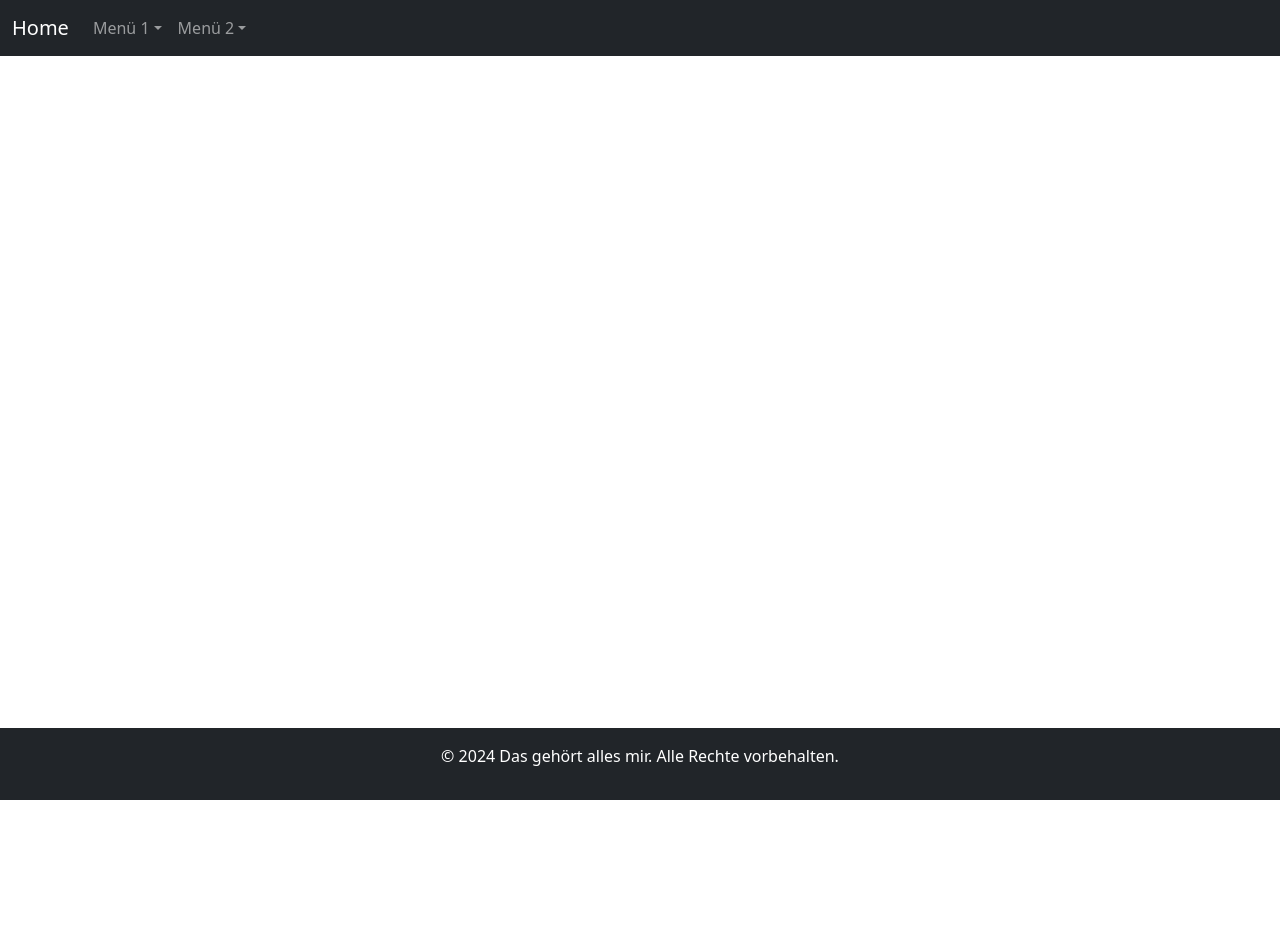
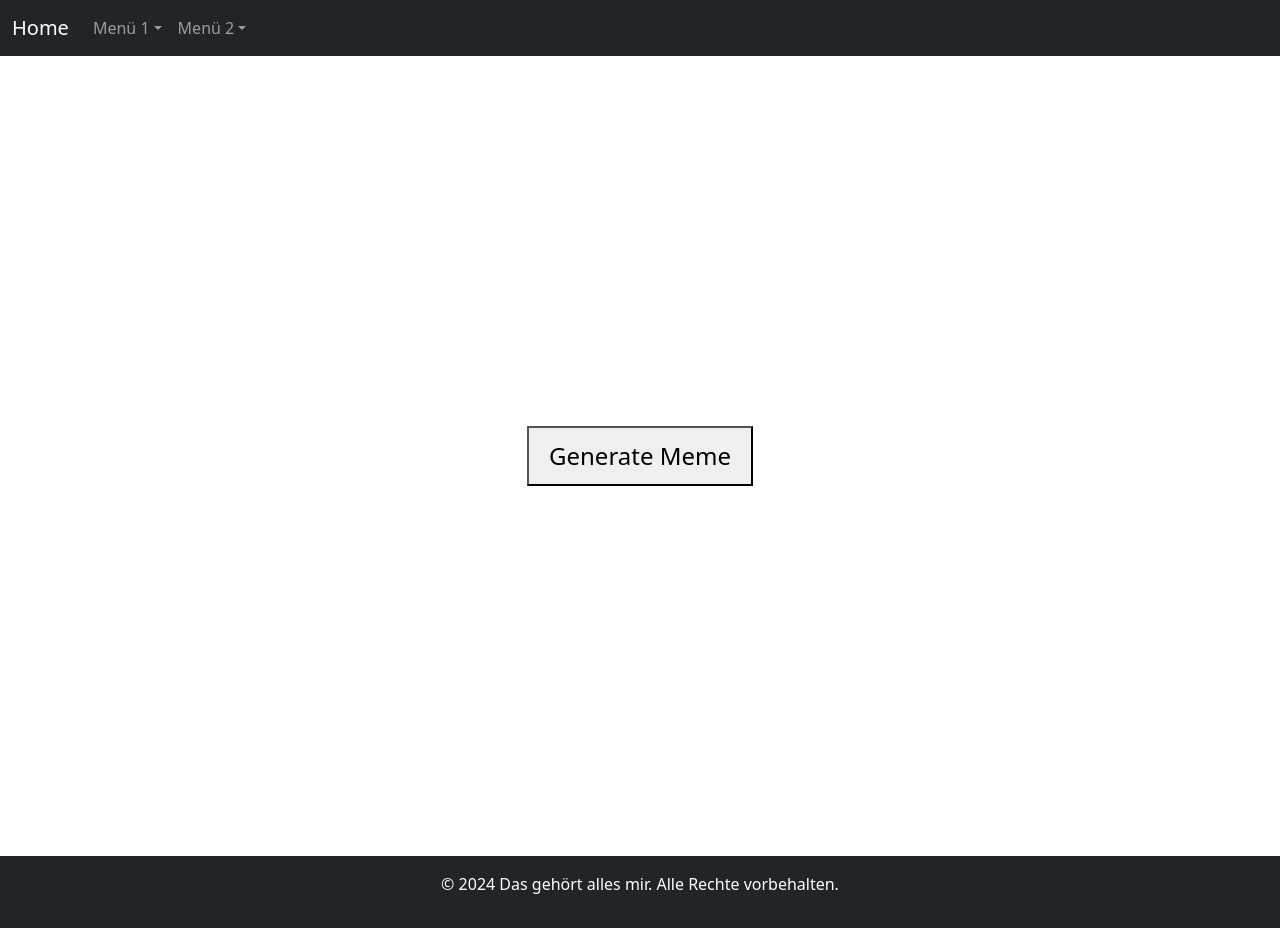
Before and after one commit to SirRazac/my-frontend-project, a React (Create React App) app: page /memegenerator in a window 1280 px wide. Before the commit the page ends 800 px from the top, so only its background shows below. Built offline with nearby package versions, Linux system fonts and the light colour scheme.

Commit message:
started with meme generator

```diff
--- a/src/App.jsx
+++ b/src/App.jsx
@@ -20,6 +20,7 @@
 import Weather from "./pages/weather/weather.jsx";
 import Recipe from "./pages/recipe/recipe.jsx";
 import HtmlTutorial from "./pages/htmltutorial/htmltutorial.jsx";
+import MemeGenerator from "./pages/meme/memegenerator.jsx";
 
 // ------------------------------------------------------------------------------
 // Class
@@ -40,10 +41,9 @@
     subItems: [
       { label: "Rezept Generator", link: "/recipe" },
       { label: "HTML-Tutorial", link: "/htmltutorial" },
-      { label: "Submenu 3", link: "#about/sub3" },
+      { label: "Meme-Generator", link: "/memegenerator" },
     ],
-  }
-
+  },
 ];
 class App extends Component {
   render() {
@@ -59,6 +59,7 @@
               <Route path="/weather" element={<Weather />} />
               <Route path="/recipe" element={<Recipe />} />
               <Route path="/htmltutorial" element={<HtmlTutorial />} />
+              <Route path="/memegenerator" element={<MemeGenerator />} />
             </Routes>
             <footer className="bg-dark text-white text-center py-3 mt-auto">
               <div className="container">
--- a/src/pages/basepage.jsx
+++ b/src/pages/basepage.jsx
@@ -57,6 +57,9 @@
                     <li className="list-group-item">
                       <a href="/recipe" className="text-decoration-none">Rezeptgenerator</a>
                     </li>
+                    <li className="list-group-item">
+                      <a href="/memegenerator" className="text-decoration-none">Meme-Generator</a>
+                    </li>
                   </ul>
                 </div>
               </div>
--- /dev/null
+++ b/src/pages/meme/memegenerator.jsx
@@ -0,0 +1,73 @@
+// ------------------------------------------------------------------------------
+// Import Packages
+// ------------------------------------------------------------------------------
+import React, { Component } from "react";
+
+// ------------------------------------------------------------------------------
+// CSS
+// ------------------------------------------------------------------------------
+import "../../styles/MemeGenerator.css";
+
+// ------------------------------------------------------------------------------
+// Class
+// ------------------------------------------------------------------------------
+class MemeGenerator extends Component {
+  state = {
+    surpriseMode: false,
+    errorMessage: "",
+  };
+
+  handleClick = () => {
+    this.setState({ surpriseMode: true });
+    setTimeout(() => {
+      const errors = [
+        "System Error: 0x80004005",
+        "Fehler: Unerwarteter Systemabsturz",
+        "Erreur Système: 0xDEADBEEF",
+        "Ошибка системы: 0xCAFEBABE",
+        "システムエラー: 0xBADF00D",
+      ];
+      this.setState({
+        errorMessage: errors[Math.floor(Math.random() * errors.length)],
+      });
+    }, 2000);
+
+    setTimeout(() => {
+      this.setState({ errorMessage: "Rebooting..." });
+      setTimeout(() => {
+        window.location.reload();
+      }, 2000);
+    }, 6000);
+  };
+
+  componentDidUpdate() {
+    if (this.state.surpriseMode) {
+      this.flickerEffect = setInterval(() => {
+        document.body.classList.toggle("flicker");
+      }, 100);
+    } else {
+      clearInterval(this.flickerEffect);
+    }
+  }
+
+  render() {
+    return (
+      <div
+        className={`MemeGenerator ${
+          this.state.surpriseMode ? "hide-navbar-footer" : ""
+        }`}
+      >
+        {this.state.surpriseMode ? (
+          <div className="blue-screen">
+            <h1>:(</h1>
+            <p>{this.state.errorMessage}</p>
+          </div>
+        ) : (
+          <button onClick={this.handleClick}>Generate Meme</button>
+        )}
+      </div>
+    );
+  }
+}
+
+export default MemeGenerator;
--- /dev/null
+++ b/src/styles/MemeGenerator.css
@@ -0,0 +1,53 @@
+.MemeGenerator {
+  display: flex;
+  justify-content: center;
+  align-items: center;
+  height: 100vh;
+}
+
+button {
+  padding: 10px 20px;
+  font-size: 1.5em;
+}
+
+.blue-screen {
+  background-color: #0000aa;
+  color: white;
+  width: 100vw;
+  height: 100vh;
+  display: flex;
+  flex-direction: column;
+  justify-content: center;
+  align-items: center;
+  text-align: center;
+}
+
+.blue-screen h1 {
+  font-size: 5em;
+}
+
+.blue-screen p {
+  font-size: 1.5em;
+  margin: 10px;
+}
+
+.hide-navbar-footer .navbar,
+.hide-navbar-footer .footer {
+  display: none;
+}
+
+@keyframes flicker-animation {
+  0% {
+    opacity: 1;
+  }
+  50% {
+    opacity: 0.5;
+  }
+  100% {
+    opacity: 1;
+  }
+}
+
+.flicker {
+  animation: flicker-animation 0.1s infinite;
+}
```
Also changed, not shown: src/pages/weather/weatherlocations.jsx (+15 -5 lines).
